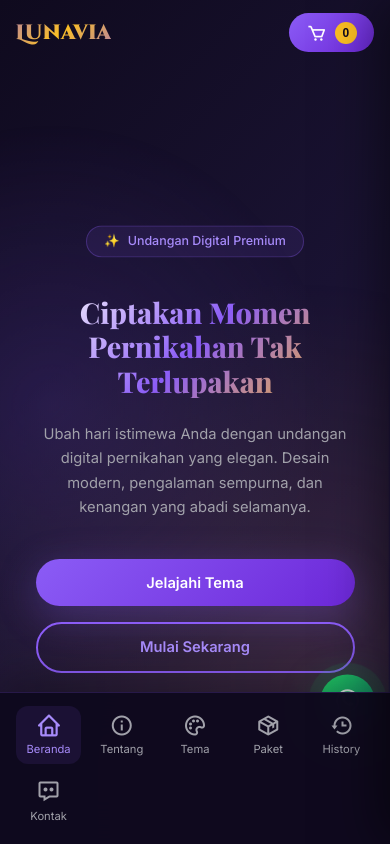
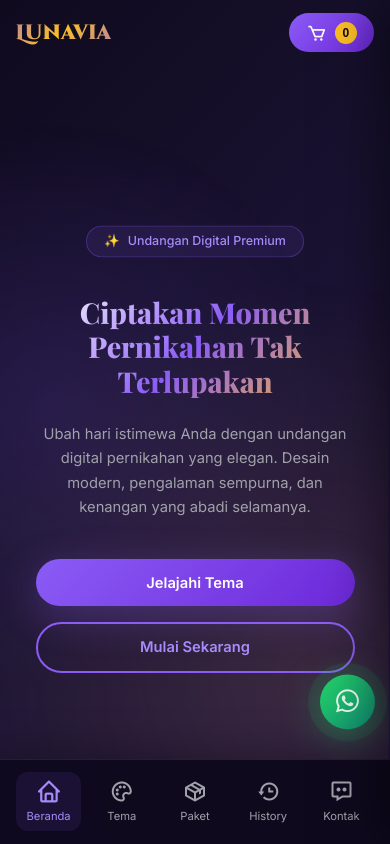
Before and after one commit to hairi098/Lunavia-Digital.New, a plain HTML site: page home.html in a window 390 px wide. Shown: the top 844 px of the page. Drawn offline with nearby package versions, Linux system fonts and the light colour scheme.

Commit message:
Update home.html

```diff
--- a/home.html
+++ b/home.html
@@ -92,10 +92,6 @@
             <a href="#home" class="mobile-nav-item active">
                 <i class='bx bx-home'></i>
                 <span>Beranda</span>
-            </a>
-               <a href="#about" class="mobile-nav-item">
-                <i class='bx bx-info-circle'></i>
-                <span>Tentang</span>
             </a>
             <a href="#themes" class="mobile-nav-item">
                 <i class='bx bx-palette'></i>
```
